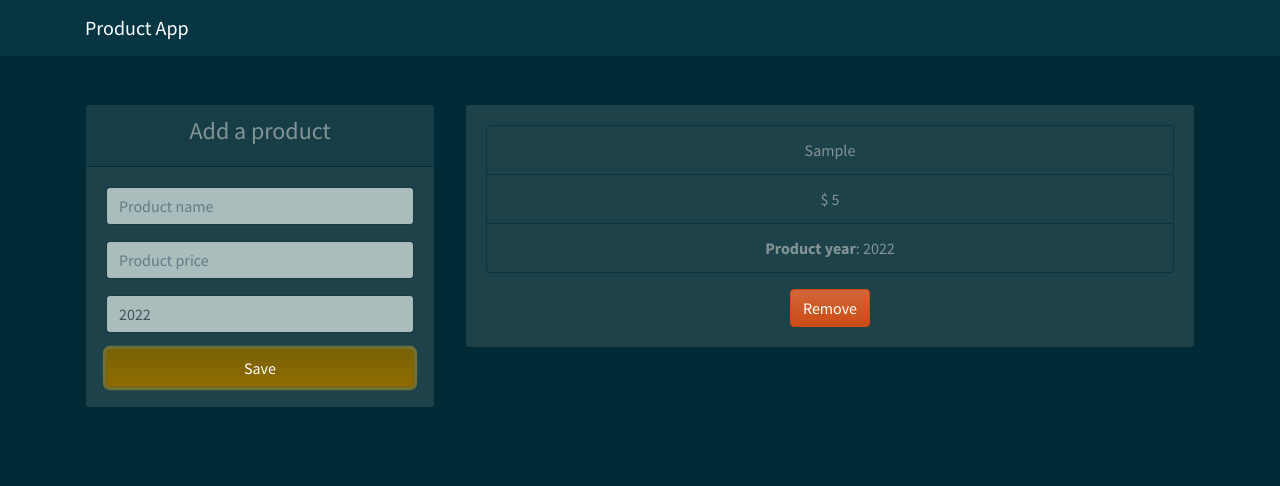
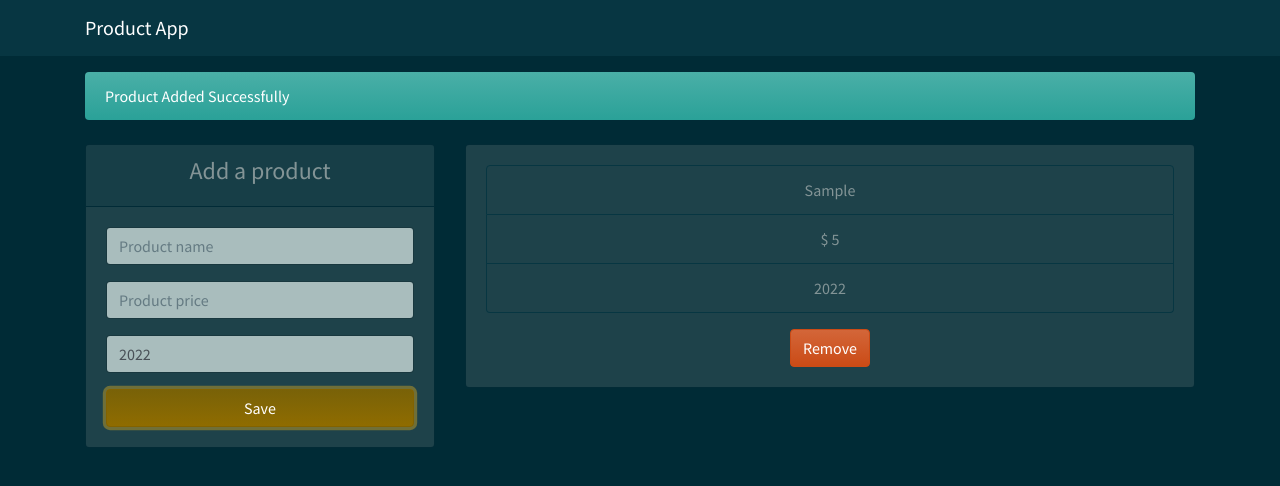
Before and after one commit to luisAriza/products, a plain HTML site: page index.html in a window 1280 px wide. Both pictures are taken after typing "Sample", "5" into the empty fields and a click on the input "Save". Drawn offline with nearby package versions, Linux system fonts and the light colour scheme.

Commit message:
Logic succes

```diff
--- a/app.js
+++ b/app.js
@@ -13,15 +13,15 @@ class UI {
     element.className = "card text-center mb-3";
     element.innerHTML = `
 			<div class="card-body">
-				<ul class="list-group">
+				<ul class="list-group mb-3">
 					<li class="list-group-item">
 						${product.name}
 					</li>
 					<li class="list-group-item">
 						$ ${product.price}
 					</li>
-					<li class="list-group-item mb-3">
-						<strong>Product year</strong>: ${product.year}
+					<li class="list-group-item">
+						${product.year}
 					</li>
 				</ul>
 				<a href="/" class="btn btn-warning" name="remove">
@@ -38,10 +38,25 @@ class UI {
   }
 
   removeProduct(element) {
-    element.name === "remove" && element.parentElement.parentElement.remove();
+    if (element.name === "remove") {
+      element.parentElement.parentElement.remove();
+      this.showMessage("Product Removed Successfully", "warning");
+    }
   }
 
-  showMessage(msg, cssClass) {}
+  showMessage(msg, cssClass) {
+    const div = document.createElement("div");
+    div.className = `alert alert-${cssClass} mt-2 mb-0`;
+    div.appendChild(document.createTextNode(msg));
+
+    const containerApp = document.querySelector("main");
+    const app = document.getElementById("App");
+    containerApp.insertBefore(div, app);
+
+    setTimeout(() => {
+      document.querySelector(".alert").remove();
+    }, 3000);
+  }
 }
 
 document.getElementById("product-form").addEventListener("submit", (event) => {
@@ -50,11 +65,16 @@ document.getElementById("product-form").addEventListener("submit", (event) => {
   const year = document.getElementById("year").value;
 
   const product = new Product(name, price, year);
-
   const ui = new UI();
-  ui.addProduct(product);
 
   event.preventDefault();
+
+  if (name && price && year) {
+    ui.addProduct(product);
+    ui.showMessage("Product Added Successfully", "success");
+  } else {
+    return ui.showMessage("Upss!! Complete Fields", "info");
+  }
 });
 
 document.getElementById("product-list").addEventListener("click", (event) => {
--- a/index.html
+++ b/index.html
@@ -21,10 +21,10 @@
 		</nav>
 	</header>
 
-	<main class="container">
+	<main class="container mt-3">
 		<!-- Application -->
-		<section id="App" class="row py-5">
-			<section class="col-md-4 mb-5">
+		<section id="App" class="row py-4">
+			<section class="col-md-4 mb-4">
 				<div class="card">
 					<div class="card-header">
 						<h4 class="text-center">Add a product</h4>
```
